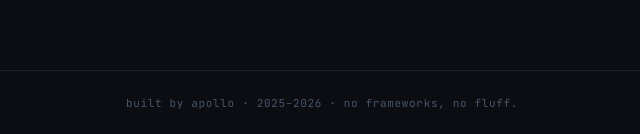
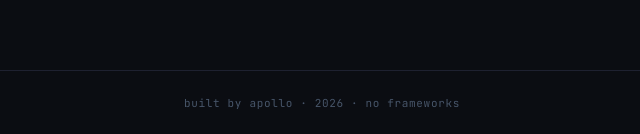
Before and after one commit to thesungod07/website, a plain HTML site: page index.html in a window 1280 px wide. Shown: the part 3637-3771 px from the top of the page, 318-958 px from the left. Drawn offline with Linux system fonts and the light colour scheme; no server answers.

Commit message:
Few changes

```diff
--- a/index.html
+++ b/index.html
@@ -3,7 +3,7 @@
 <head>
 <meta charset="UTF-8">
 <meta name="viewport" content="width=device-width, initial-scale=1.0">
-<title>Apollo — Security & Systems</title>
+<title>Apollo</title>
 <link rel="preconnect" href="https://fonts.googleapis.com">
 <link rel="preconnect" href="https://fonts.gstatic.com" crossorigin>
 <link href="https://fonts.googleapis.com/css2?family=JetBrains+Mono:wght@300;400;500;700&family=Inter:wght@300;400;500;600&display=swap" rel="stylesheet">
@@ -916,7 +916,7 @@
 </section>
 
 <footer>
-  built by apollo · 2025–2026 · no frameworks, no fluff.
+  built by apollo · 2026 · no frameworks
 </footer>
 
 <script>
```
